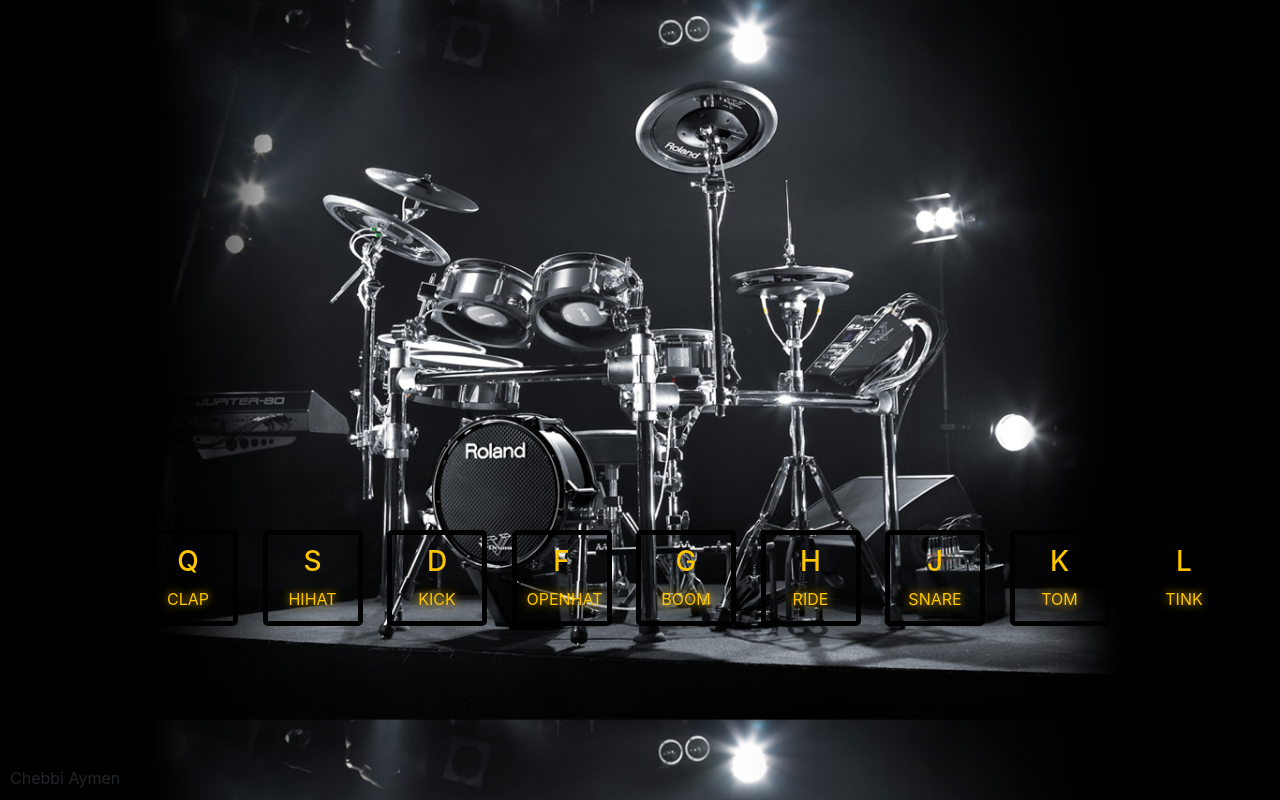
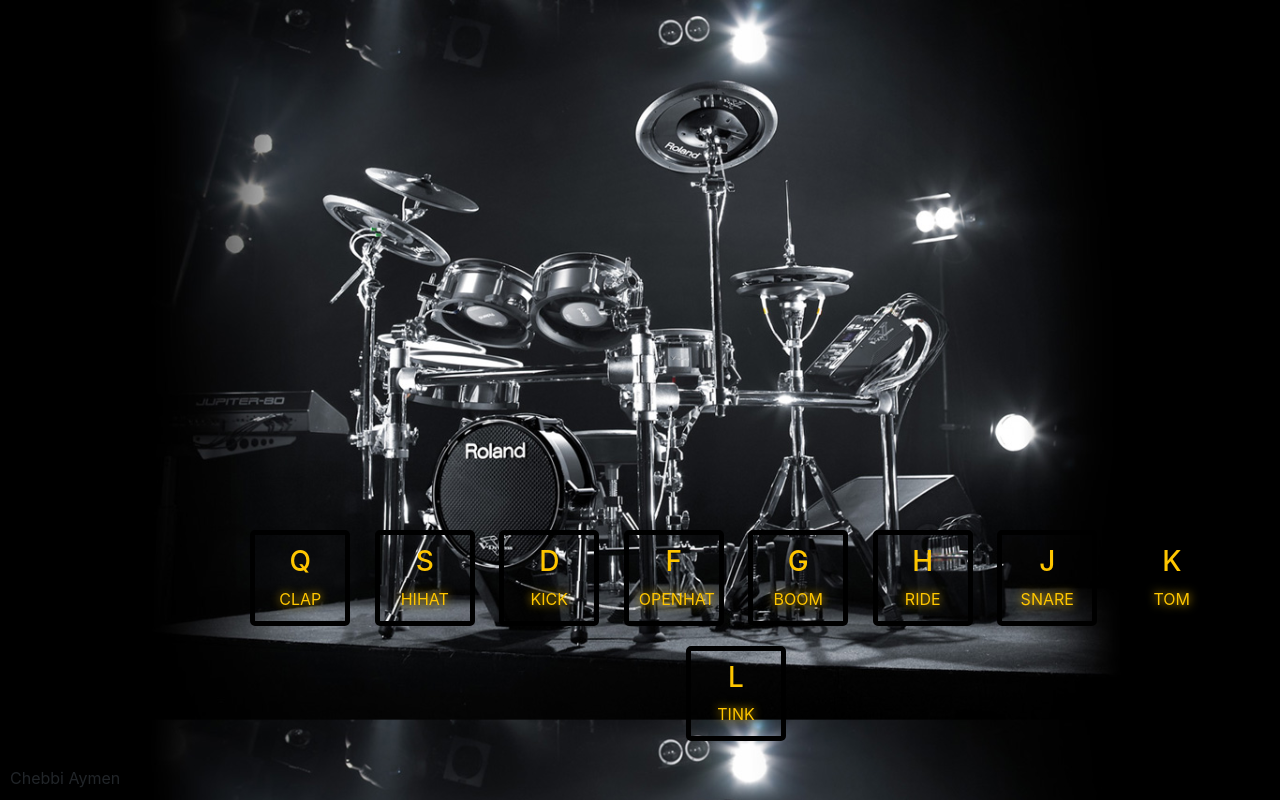
Before and after one commit to iChebbi/DrumKit, a plain HTML site: page index.html in a window 1280 px wide. Drawn offline with nearby package versions, Linux system fonts and the light colour scheme.

Commit message:
Adjusted some elements alignment

```diff
--- a/index.html
+++ b/index.html
@@ -16,7 +16,7 @@
             text-align: center;
             position: absolute;
             top: 65vh;
-            left: 10vw;
+            left: 15vw;
         }
 
         .key {
```
